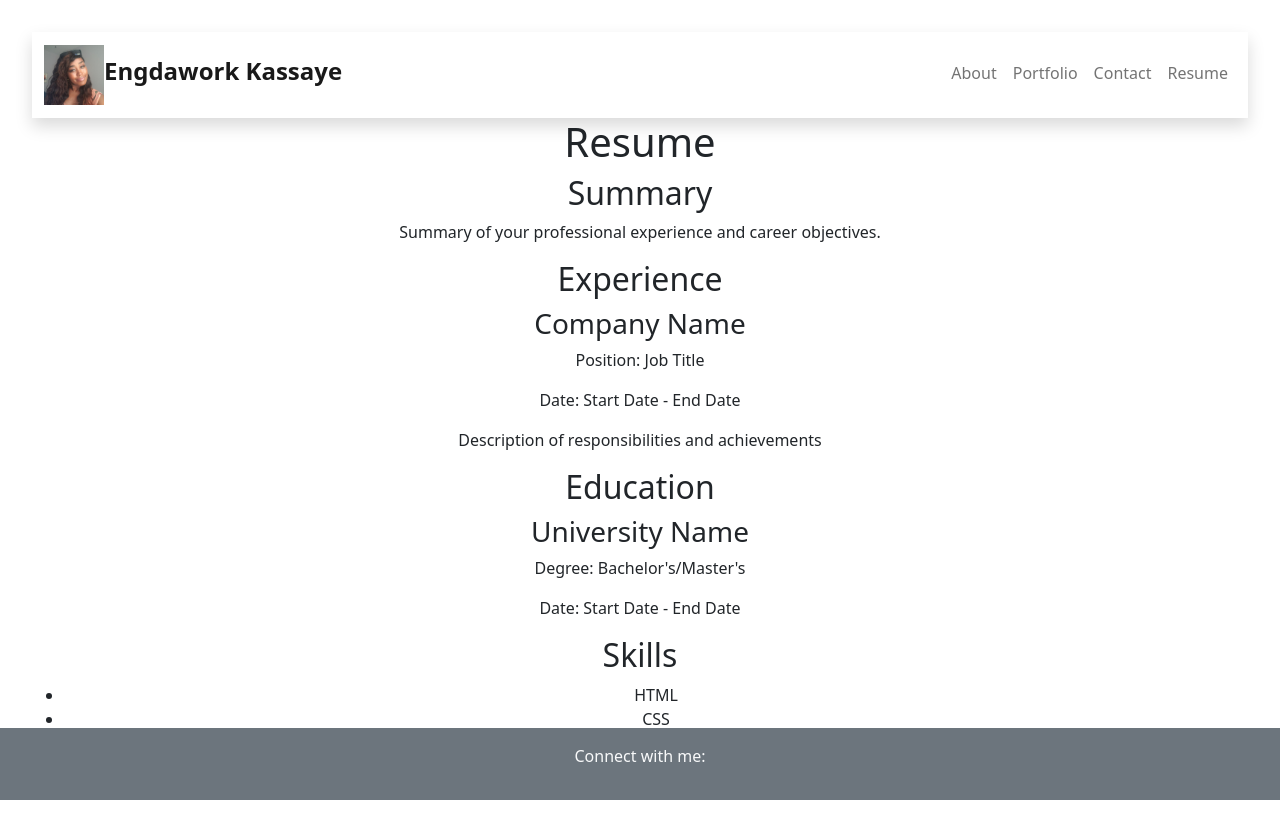
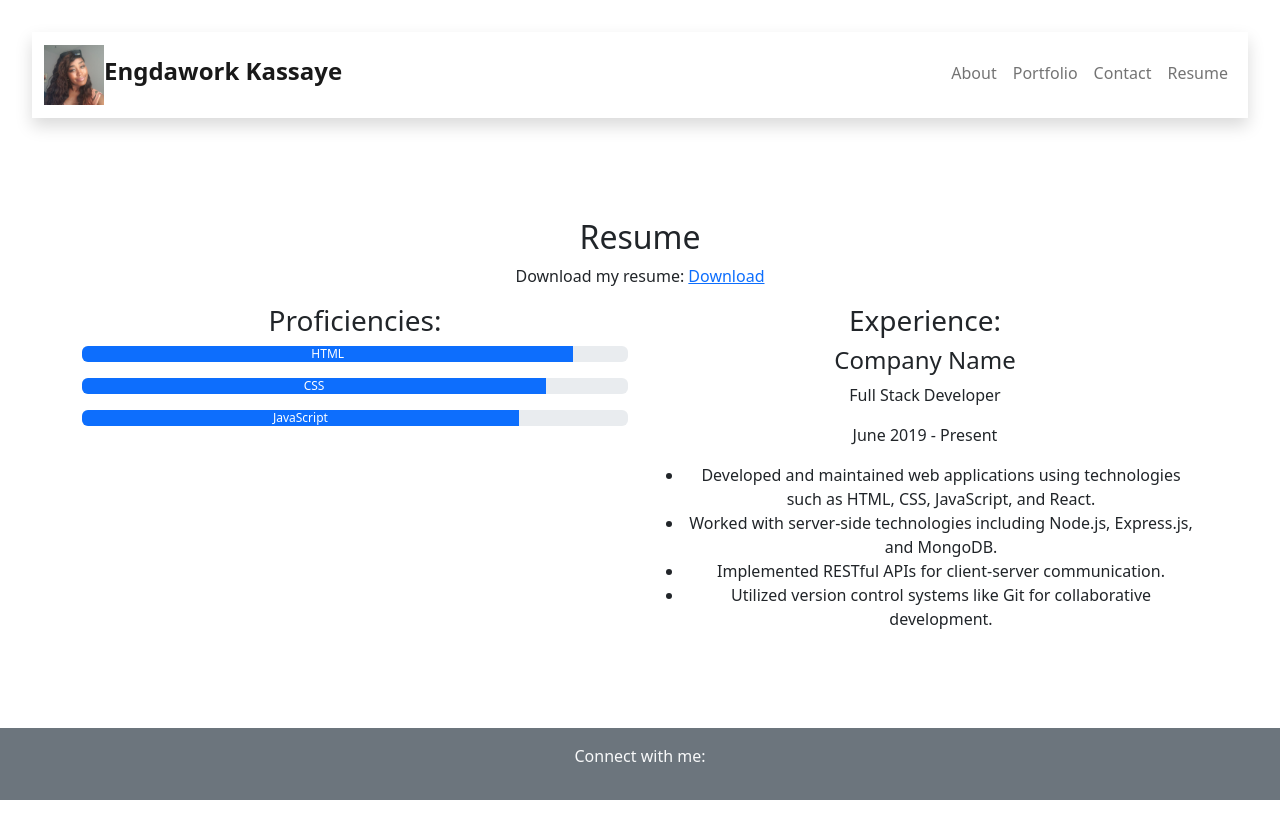
Before and after one commit to Engdaworkkassaye/reactPortifolioENG, a React (Vite) app in the folder react-portfolio/: page /resume in a window 1280 px wide. Shown: the top 838 px of the page. After the commit the page ends 800 px from the top, so only its background shows below. Built offline with nearby package versions, Linux system fonts and the light colour scheme.

Commit message:
added resume and contact

```diff
--- a/react-portfolio/src/App.jsx
+++ b/react-portfolio/src/App.jsx
@@ -5,6 +5,8 @@ import Footer from './components/Footer';
 import About from './components/About';
 import Portfolio from './components/Portfolio';
 import Resume from './components/Resume';
+import Contact from './components/Contact';
+
 import 'bootstrap/dist/css/bootstrap.min.css';
 import './App.css';
 import logo from './assets/logo.jpg';
@@ -26,6 +28,8 @@ const App = () => {
             <Route path="/about" element={<About />} />
             <Route path="/portfolio" element={<Portfolio />} />
             <Route path="/resume" element={<Resume />} />
+            <Route path="/contact" element={<Contact />} />
+
 
 
           </Routes>
--- /dev/null
+++ b/react-portfolio/src/components/Contact.jsx
@@ -0,0 +1,60 @@
+import React, { useState } from 'react';
+
+const Contact = () => {
+  const [name, setName] = useState('');
+  const [email, setEmail] = useState('');
+  const [message, setMessage] = useState('');
+  const [errors, setErrors] = useState({});
+
+  const handleSubmit = (e) => {
+    e.preventDefault();
+    const errors = {};
+    if (!name.trim()) {
+      errors.name = 'Name is required';
+    }
+    if (!email.trim()) {
+      errors.email = 'Email is required';
+    } else if (!/\S+@\S+\.\S+/.test(email)) {
+      errors.email = 'Invalid email address';
+    }
+    if (!message.trim()) {
+      errors.message = 'Message is required';
+    }
+    setErrors(errors);
+    if (Object.keys(errors).length === 0) {
+      // Perform form submission or any other action
+    }
+  };
+
+  return (
+    <div className="container" style={{ paddingTop: '100px', paddingBottom: '100px' }}>
+      <div className="row justify-content-center">
+        <div className="col-lg-4">
+        <h2>Contact Me</h2>
+        </div>
+        <div className="col-lg-4">
+          <form onSubmit={handleSubmit}>
+            <div className="mb-3">
+              <label htmlFor="name" className="form-label">Name:</label>
+              <input type="text" id="name" className={`form-control ${errors.name ? 'is-invalid' : ''}`} value={name} onChange={(e) => setName(e.target.value)} />
+              {errors.name && <div className="invalid-feedback">{errors.name}</div>}
+            </div>
+            <div className="mb-3">
+              <label htmlFor="email" className="form-label">Email:</label>
+              <input type="email" id="email" className={`form-control ${errors.email ? 'is-invalid' : ''}`} value={email} onChange={(e) => setEmail(e.target.value)} />
+              {errors.email && <div className="invalid-feedback">{errors.email}</div>}
+            </div>
+            <div className="mb-3">
+              <label htmlFor="message" className="form-label">Message:</label>
+              <textarea id="message" className={`form-control ${errors.message ? 'is-invalid' : ''}`} value={message} onChange={(e) => setMessage(e.target.value)}></textarea>
+              {errors.message && <div className="invalid-feedback">{errors.message}</div>}
+            </div>
+            <button type="submit" className="btn btn-primary">Submit</button>
+          </form>
+        </div>
+      </div>
+    </div>
+  );
+};
+
+export default Contact;
--- a/react-portfolio/src/components/Resume.jsx
+++ b/react-portfolio/src/components/Resume.jsx
@@ -1,47 +1,49 @@
 import React from 'react';
+
+const ProgressBar = ({ proficiency, percentage }) => {
+  return (
+    <div className="progress">
+      <div className="progress-bar" role="progressbar" style={{ width: `${percentage}%` }} aria-valuenow={percentage} aria-valuemin="0" aria-valuemax="100">{proficiency}</div>
+    </div>
+  );
+};
 
 const Resume = () => {
   return (
-    <div>
-      <header>
-        <h1>Resume</h1>
-      </header>
-      <section>
-        <h2>Summary</h2>
-        <p>Summary of your professional experience and career objectives.</p>
-      </section>
-      <section>
-        <h2>Experience</h2>
-        <div>
-          <h3>Company Name</h3>
-          <p>Position: Job Title</p>
-          <p>Date: Start Date - End Date</p>
-          <p>Description of responsibilities and achievements</p>
+    <div className="container" style={{ paddingTop: '100px', paddingBottom: '100px' }}>
+      <h2>Resume</h2>
+      <p>Download my resume: <a href="/path/to/resume.pdf" download>Download</a></p>
+      <div className="row">
+        <div className="col-lg-6">
+          <h3>Proficiencies:</h3>
+          <div className="mb-3">
+            <ProgressBar proficiency="HTML" percentage={90} />
+          </div>
+          <div className="mb-3">
+            <ProgressBar proficiency="CSS" percentage={85} />
+          </div>
+          <div className="mb-3">
+            <ProgressBar proficiency="JavaScript" percentage={80} />
+          </div>
+          {/* Add more proficiencies as needed */}
         </div>
-        <div>
+        <div className="col-lg-6">
+          <h3>Experience:</h3>
+          <div>
+            <h4>Company Name</h4>
+            <p>Full Stack Developer</p>
+            <p>June 2019 - Present</p>
+            <ul>
+              <li>Developed and maintained web applications using technologies such as HTML, CSS, JavaScript, and React.</li>
+              <li>Worked with server-side technologies including Node.js, Express.js, and MongoDB.</li>
+              <li>Implemented RESTful APIs for client-server communication.</li>
+              <li>Utilized version control systems like Git for collaborative development.</li>
+              {/* Add more bullet points */}
+            </ul>
+          </div>
+          {/* Add more experience sections as needed */}
         </div>
-      </section>
-      <section>
-        <h2>Education</h2>
-        <div>
-          <h3>University Name</h3>
-          <p>Degree: Bachelor's/Master's</p>
-          <p>Date: Start Date - End Date</p>
-        </div>
-        <div>
-        </div>
-      </section>
-      <section>
-        <h2>Skills</h2>
-        <ul>
-          <li>HTML</li>
-          <li>CSS</li>
-          <li>JavaScript</li>
-        </ul>
-      </section>
-      <footer>
-        <p>&copy; 2024 Engdawork Kassaye</p>
-      </footer>
+      </div>
     </div>
   );
 };
```
